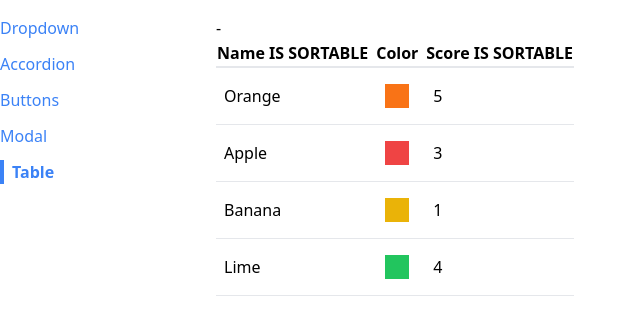
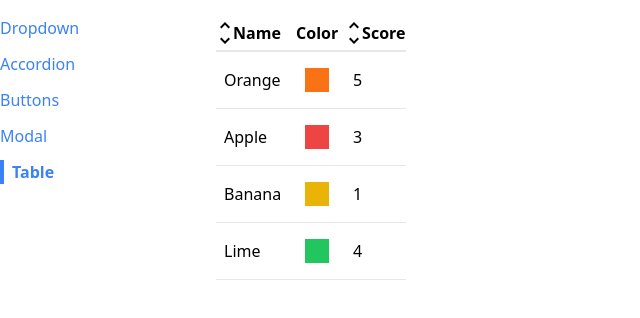
Before and after one commit to kleekich21/comps, a React (Create React App) app: page /table in a window 1280 px wide. Shown: the top 318 px of the page, without its empty margins (0-640 px from the left). Built offline with nearby package versions, Linux system fonts and the light colour scheme.

Commit message:
feat: add icons for sortable header and clicking different header always sorts in ascending order

```diff
--- a/src/components/SortableTable.js
+++ b/src/components/SortableTable.js
@@ -1,4 +1,5 @@
 import { useState } from "react";
+import { GoChevronDown, GoChevronUp } from "react-icons/go";
 import Table from "./Table";
 
 function SortableTable(props) {
@@ -7,6 +8,12 @@ function SortableTable(props) {
   const { config, data } = props;
 
   const handleClick = (label) => {
+    if (sortBy && label !== sortBy) {
+      setSortOrder("asc");
+      setSortBy(label);
+      return;
+    }
+
     if (sortOrder === null) {
       setSortOrder("asc");
       setSortBy(label);
@@ -26,8 +33,14 @@ function SortableTable(props) {
     return {
       ...column,
       header: () => (
-        <th onClick={() => handleClick(column.label)}>
-          {column.label} IS SORTABLE
+        <th
+          className="cursor-pointer hover:bg-gray-100"
+          onClick={() => handleClick(column.label)}
+        >
+          <div className="flex items-center">
+            {getIcons(column.label, sortBy, sortOrder)}
+            {column.label}
+          </div>
         </th>
       ),
     };
@@ -52,12 +65,39 @@ function SortableTable(props) {
     });
   }
 
-  return (
-    <div>
-      {sortOrder} - {sortBy}
-      <Table {...props} data={sortedData} config={updatedConfig} />
-    </div>
-  );
+  return <Table {...props} data={sortedData} config={updatedConfig} />;
+}
+
+function getIcons(label, sortBy, sortOrder) {
+  if (label !== sortBy) {
+    return (
+      <div>
+        <GoChevronUp />
+        <GoChevronDown />
+      </div>
+    );
+  } else {
+    if (sortOrder === null) {
+      return (
+        <div>
+          <GoChevronUp />
+          <GoChevronDown />
+        </div>
+      );
+    } else if (sortOrder === "asc") {
+      return (
+        <div>
+          <GoChevronUp />
+        </div>
+      );
+    } else {
+      return (
+        <div>
+          <GoChevronDown />
+        </div>
+      );
+    }
+  }
 }
 
 export default SortableTable;
```
